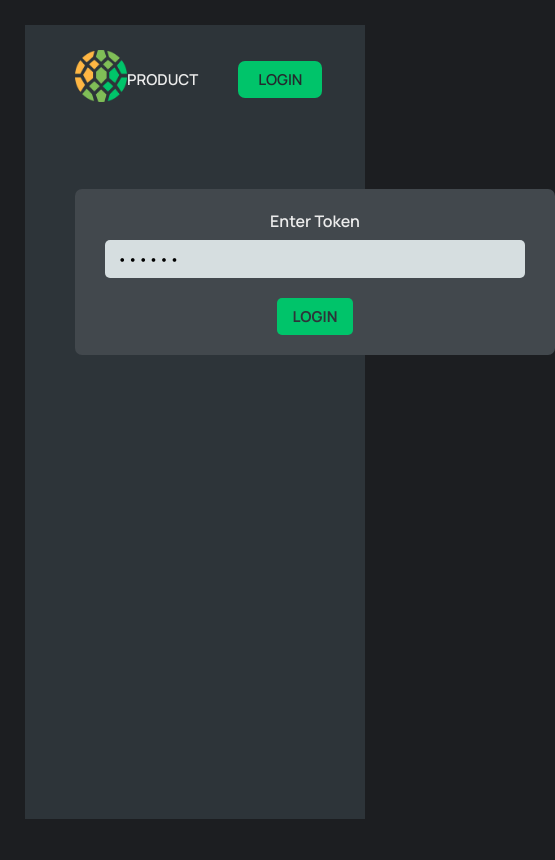
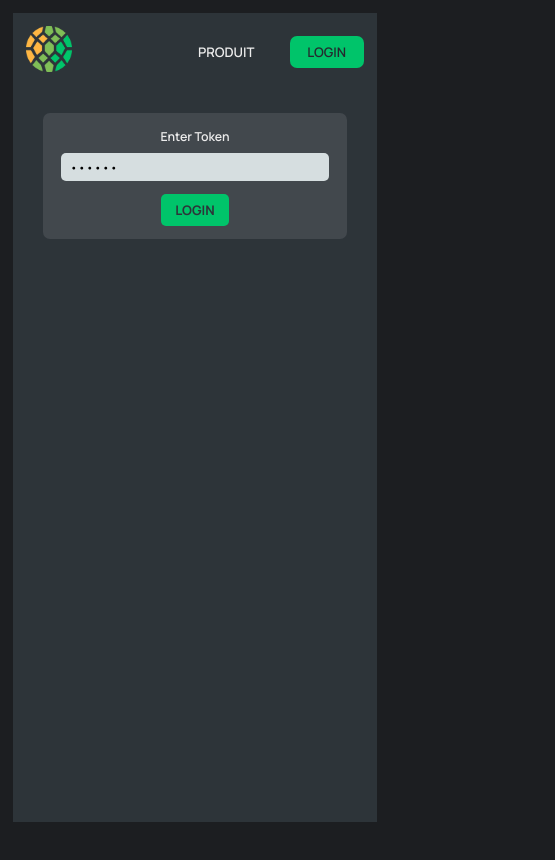
Before and after one commit to Achraf-N/Projet-de-Fid-lisation-Client, a React (Vite) app: page /login in a window 390 px wide. Shown: the top 860 px of the page, 555 px wide, since content can reach past the window. Built offline with nearby package versions, Linux system fonts and the light colour scheme.

Commit message:
Changes to user mobile friendly

```diff
--- a/src/Components/PageNav.jsx
+++ b/src/Components/PageNav.jsx
@@ -14,7 +14,7 @@ function PageNav() {
           </li>
         )}
         <li>
-          <NavLink to="/product">Product</NavLink>
+          <NavLink to="/product">Produit</NavLink>
         </li>
         <li>
           <NavLink to="/login" className={styles.ctaLink}>
--- a/src/Pages/AppLayout.module.css
+++ b/src/Pages/AppLayout.module.css
@@ -5,3 +5,14 @@
   display: flex;
   position: relative;
 }
+
+@media (max-width: 768px) {
+  .app {
+    height: 100vh;
+    padding: 1.6rem; /* Reduced padding for smaller screens */
+    display: flex;
+    flex-direction: column; /* Adjusted layout for better stacking on mobile */
+    overscroll-behavior-y: contain; /* Improved scrolling behavior */
+    position: relative;
+  }
+}
--- a/src/Pages/Homepage.module.css
+++ b/src/Pages/Homepage.module.css
@@ -32,3 +32,30 @@
   color: var(--color-light--1);
   margin-bottom: 2.5rem;
 }
+
+@media (max-width: 768px) {
+  .homepage {
+    height: calc(100vh - 5rem);
+    margin: 1.5rem;
+    padding: 2rem;
+    background-size: cover;
+    background-position: center;
+  }
+
+  .homepage section {
+    height: auto; /* Adjust height for smaller screens */
+    gap: 2rem;
+    text-align: center;
+  }
+
+  .homepage h1 {
+    font-size: 3rem; /* Smaller font size for mobile */
+    line-height: 1.2;
+  }
+
+  .homepage h2 {
+    width: 100%; /* Full width for better readability */
+    font-size: 1.6rem; /* Adjust font size for smaller screens */
+    margin-bottom: 2rem;
+  }
+}
--- a/src/Pages/Login.module.css
+++ b/src/Pages/Login.module.css
@@ -24,3 +24,22 @@
   flex-direction: column;
   gap: 0.5rem;
 }
+
+@media (max-width: 768px) {
+  .login {
+    margin: 1rem; /* Reduce margin for smaller screens */
+    padding: 1.5rem; /* Reduce padding */
+    min-height: calc(100vh - 4rem); /* Adjust height to fit screen */
+  }
+
+  .form {
+    width: 90%; /* Allow the form to take up more width on small screens */
+    padding: 1.5rem 2rem; /* Reduce padding for a compact design */
+    margin: 4rem auto; /* Decrease top margin */
+    gap: 1.5rem; /* Slightly reduce the gap between form fields */
+  }
+
+  .row {
+    gap: 0.8rem; /* Increase spacing between elements in rows for better readability */
+  }
+}
--- a/src/Pages/ProductsD.module.css
+++ b/src/Pages/ProductsD.module.css
@@ -319,3 +319,70 @@ body {
   flex-direction: column;
   gap: 2.4rem;
 }
+@media (max-width: 768px) {
+  :root {
+    /* Ensure colors remain accessible and optimized for smaller screens */
+    --color-primary: #6741d9;
+    --color-background-900: #1c1e21;
+    --color-text: #dee2e6;
+  }
+
+  .productPage {
+    padding: 1.6rem; /* Reduced padding for better mobile fit */
+  }
+
+  .productPage .nav-bar {
+    grid-template-columns: 1fr 1fr; /* Simplify layout for smaller screens */
+    padding: 0 1.6rem; /* Reduced padding */
+    height: 6rem; /* Slightly smaller nav bar */
+  }
+
+  .productPage .main {
+    flex-direction: column; /* Stacks items vertically */
+    gap: 1.6rem; /* Reduced gap */
+    height: auto; /* Allow dynamic height */
+  }
+
+  .productPage .box {
+    width: 100%; /* Ensure box takes full width */
+    max-width: 100%; /* Prevent overflow */
+    padding: 1.6rem; /* Add padding for readability */
+  }
+
+  .productPage .list li {
+    padding: 1.2rem 1.6rem; /* Smaller padding for better fit */
+    font-size: 1.4rem; /* Adjusted text size */
+  }
+
+  .productPage .list img {
+    width: 80%; /* Reduce image size */
+    margin: 0 auto; /* Center images */
+  }
+
+  .productPage .btnback {
+    top: 0.4rem;
+    left: 0.4rem;
+    height: 2.8rem; /* Smaller button */
+    font-size: 2rem; /* Adjust text size */
+  }
+
+  .productPage .detailsoverview {
+    padding: 1.6rem; /* Reduced padding */
+    gap: 1rem; /* Smaller gap */
+  }
+
+  .productPage .detailsoverview h2 {
+    font-size: 2rem; /* Adjust headline size */
+  }
+
+  .productPage .rating {
+    padding: 1.6rem; /* Reduced padding */
+    gap: 1.6rem; /* Smaller gap */
+  }
+
+  .productPage .search {
+    width: 100%; /* Full width for mobile screens */
+    font-size: 1.6rem; /* Adjust font size */
+    padding: 0.8rem 1.2rem; /* Adjust padding */
+  }
+}
--- a/src/Pages/Weather.module.css
+++ b/src/Pages/Weather.module.css
@@ -156,20 +156,83 @@ main {
 }
 
 @media (max-width: 768px) {
+  :root {
+    --color-primary: #2980b9; /* Slightly darker blue for better contrast on small screens */
+    --color-secondary: #27ae60; /* Slightly darker green */
+    --color-background: #f7f9fa; /* Softer background for reduced eye strain */
+  }
+
+  .app {
+    grid-template-columns: 1fr; /* Single-column layout for small screens */
+    column-gap: 2rem; /* Reduce spacing between sections */
+    row-gap: 2rem; /* Add spacing between rows */
+    padding: 1rem;
+  }
+
   .product {
     padding: 1.5rem;
+    max-width: 100%; /* Allow full width on mobile screens */
+    box-shadow: 0 2px 8px rgba(0, 0, 0, 0.1); /* Slightly lighter shadow */
   }
 
-  button {
-    padding: 0.8rem;
+  .product span {
+    font-size: 1.8rem; /* Reduce font size */
+  }
+
+  .try img {
+    width: 100%; /* Ensure images fit the screen width */
+    height: auto; /* Maintain aspect ratio */
+  }
+
+  .try li {
+    grid-template-columns: 3rem 1fr; /* Adjust grid size for smaller screens */
+    padding: 1rem 1.5rem; /* Reduce padding */
+    font-size: 1.4rem;
+  }
+
+  .header {
+    font-size: 1.6rem; /* Smaller headers for mobile */
+    margin-bottom: 1rem;
+  }
+
+  .card {
+    padding: 1rem;
+    margin-top: 1rem;
+  }
+
+  .card button {
+    padding: 0.6rem 1rem; /* Smaller buttons */
     font-size: 1rem;
   }
 
-  .header {
-    font-size: 1.5rem;
+  .message {
+    font-size: 1rem; /* Reduce message font size */
+    margin-top: 0.8rem;
   }
 
-  .message {
+  .error {
+    font-size: 0.9rem;
+    margin-top: 0.8rem;
+  }
+
+  .product-card {
+    padding: 1rem;
+    margin-top: 1rem;
+  }
+
+  .product-card h2 {
+    font-size: 1.3rem; /* Adjust title size */
+  }
+
+  .product-card p {
     font-size: 1rem;
   }
+
+  .product-card li {
+    font-size: 0.9rem; /* Reduce font size for list items */
+  }
+
+  main {
+    padding: 0.5rem; /* Add some padding for better alignment */
+  }
 }
--- a/src/index.css
+++ b/src/index.css
@@ -76,3 +76,29 @@ input:focus {
     "description": "Import CSS Module as `styles`"
   },
 */
+
+@media (max-width: 768px) {
+  html {
+    font-size: 55%; /* Slightly smaller font size for mobile */
+  }
+
+  body {
+    padding: 0.5rem;
+  }
+
+  .cta:link,
+  .cta:visited {
+    padding: 0.8rem 2rem;
+    font-size: 1.4rem;
+  }
+
+  input,
+  textarea {
+    padding: 0.6rem 1rem;
+    font-size: 1.4rem;
+  }
+
+  label {
+    font-size: 1.4rem;
+  }
+}
```
